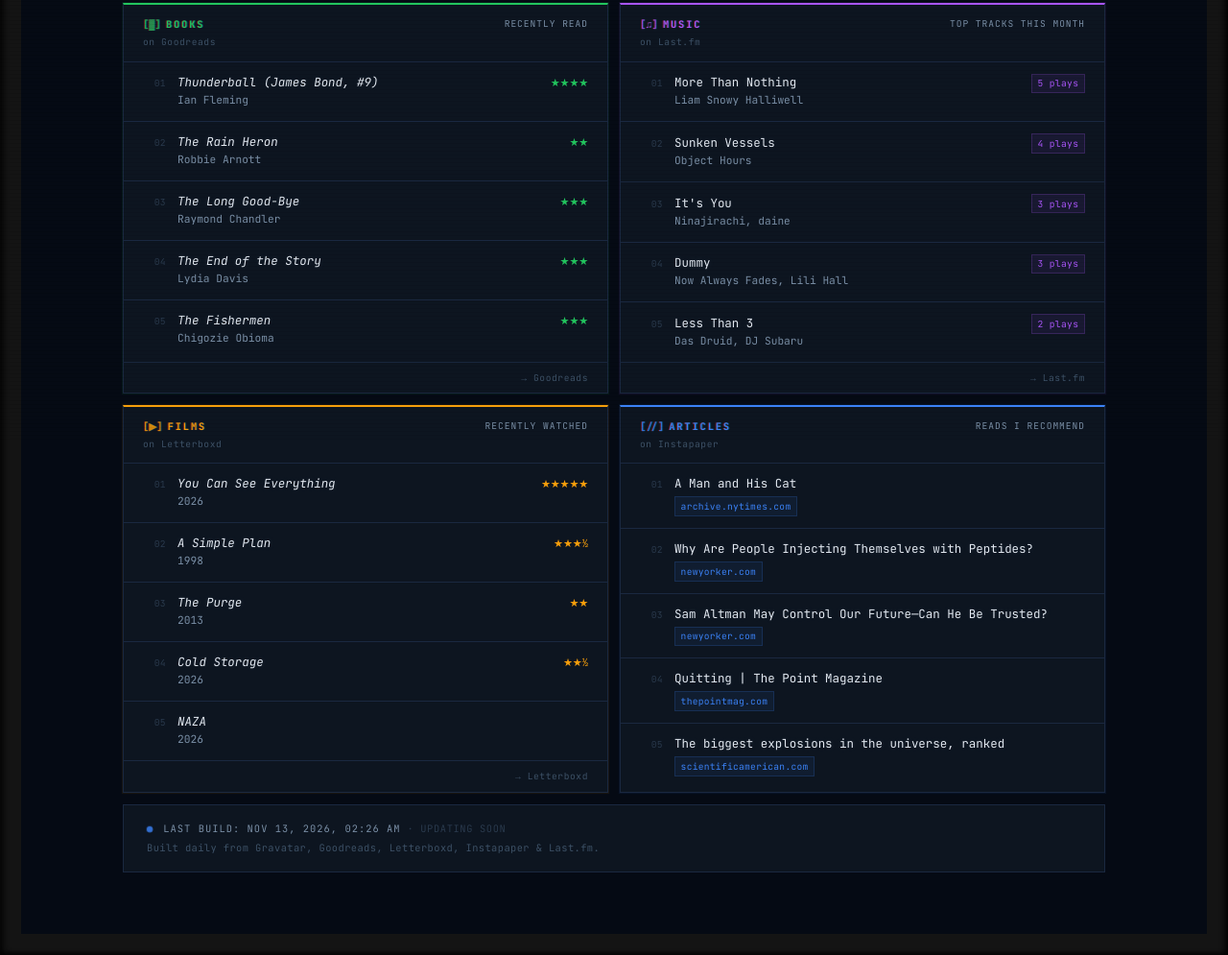
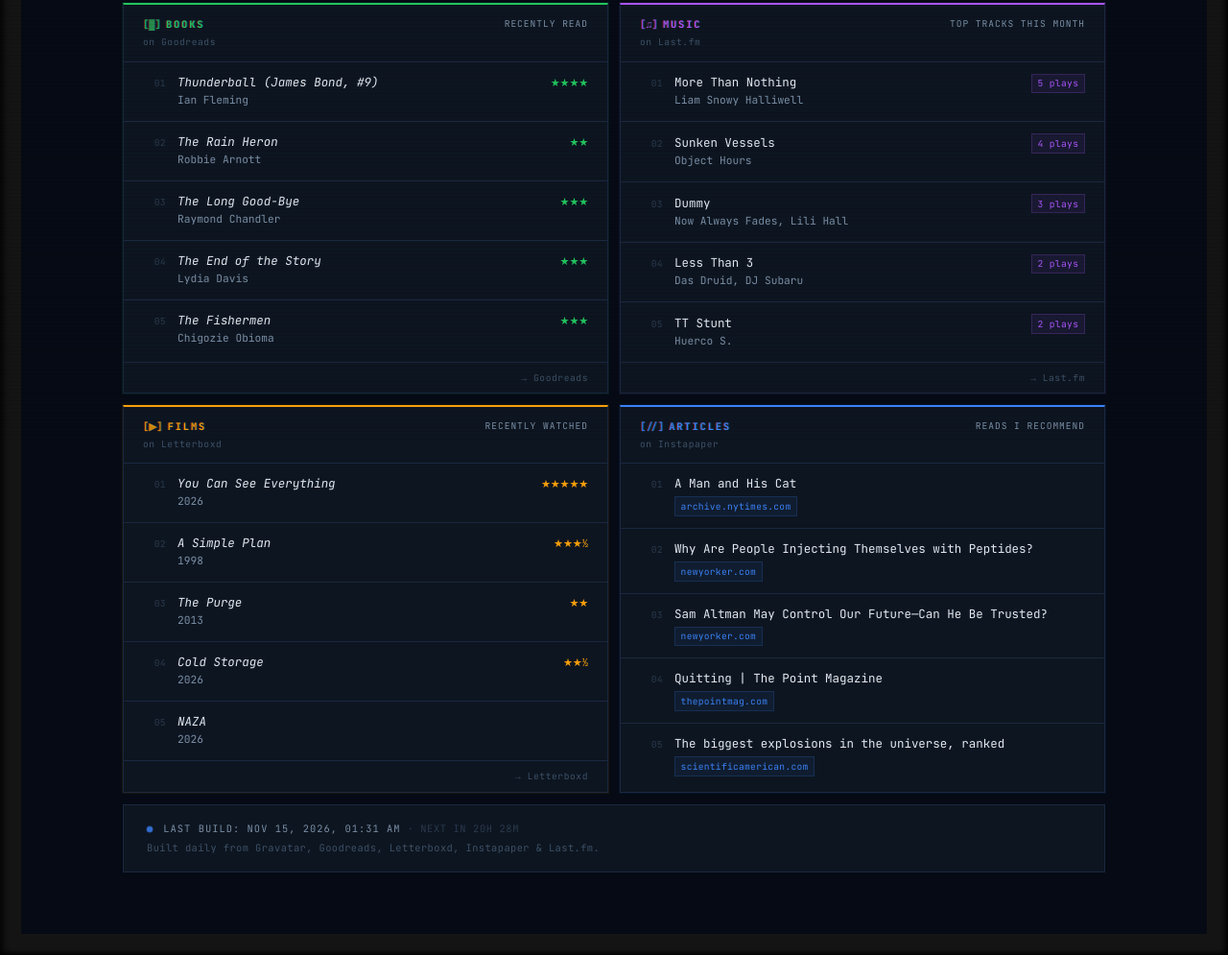
Before and after one commit to nicholas-sheehan/personal-website, a plain HTML site: page index.html in a window 1280 px wide. Shown: the part 339-1334 px from the top of the page at 96% size. Drawn offline with Linux system fonts and the light colour scheme; no server answers.

Commit message:
Update feeds [skip ci]

```diff
--- a/index.html
+++ b/index.html
@@ -1462,16 +1462,8 @@ main {
                   </div>
                   <span class="row-meta"><span class="play-count">4 plays</span></span>
                 </div>
-                <div class="panel-row" role="button" tabindex="0" data-modal-type="music" data-title="It&#x27;s You" data-artist="Ninajirachi, daine" data-plays="3" data-url="https://www.last.fm/music/Ninajirachi,+daine/_/It%27s+You">
+                <div class="panel-row" role="button" tabindex="0" data-modal-type="music" data-title="Dummy" data-artist="Now Always Fades, Lili Hall" data-plays="3" data-url="https://www.last.fm/music/Now+Always+Fades,+Lili+Hall/_/Dummy">
                   <span class="row-index">03</span>
-                  <div class="row-content">
-                    <div class="track-title">It&#x27;s You</div>
-                    <div class="track-artist">Ninajirachi, daine</div>
-                  </div>
-                  <span class="row-meta"><span class="play-count">3 plays</span></span>
-                </div>
-                <div class="panel-row" role="button" tabindex="0" data-modal-type="music" data-title="Dummy" data-artist="Now Always Fades, Lili Hall" data-plays="3" data-url="https://www.last.fm/music/Now+Always+Fades,+Lili+Hall/_/Dummy">
-                  <span class="row-index">04</span>
                   <div class="row-content">
                     <div class="track-title">Dummy</div>
                     <div class="track-artist">Now Always Fades, Lili Hall</div>
@@ -1479,10 +1471,18 @@ main {
                   <span class="row-meta"><span class="play-count">3 plays</span></span>
                 </div>
                 <div class="panel-row" role="button" tabindex="0" data-modal-type="music" data-title="Less Than 3" data-artist="Das Druid, DJ Subaru" data-plays="2" data-url="https://www.last.fm/music/Das+Druid,+DJ+Subaru/_/Less+Than+3">
-                  <span class="row-index">05</span>
+                  <span class="row-index">04</span>
                   <div class="row-content">
                     <div class="track-title">Less Than 3</div>
                     <div class="track-artist">Das Druid, DJ Subaru</div>
+                  </div>
+                  <span class="row-meta"><span class="play-count">2 plays</span></span>
+                </div>
+                <div class="panel-row" role="button" tabindex="0" data-modal-type="music" data-title="TT Stunt" data-artist="Huerco S." data-plays="2" data-url="https://www.last.fm/music/Huerco+S./_/TT+Stunt" data-bio="Huerco S. is the primary recording/performing alias of Brian Leeds, an American producer and DJ based in Brooklyn and originally from Kansas City. Leeds, under this moniker, has released two full-length albums – Colonial Patterns in 2013 and For Those of You Who Have Never (and Also Those Who Hav…">
+                  <span class="row-index">05</span>
+                  <div class="row-content">
+                    <div class="track-title">TT Stunt</div>
+                    <div class="track-artist">Huerco S.</div>
                   </div>
                   <span class="row-meta"><span class="play-count">2 plays</span></span>
                 </div>
@@ -1605,7 +1605,7 @@ main {
           <!-- ── FOOTER ─────────────────────────────────── -->
           <footer class="colophon">
 <!-- updated:start -->
-            <p class="colophon-timestamp"><span class="pulse-dot" aria-hidden="true"></span> Last build: <span class="colophon-buildtime" data-built="2026-11-13T02:26:34Z">13 Nov 2026 at 02:26 UTC</span><span class="next-update" data-next="2026-11-13T22:00:00Z"></span></p>
+            <p class="colophon-timestamp"><span class="pulse-dot" aria-hidden="true"></span> Last build: <span class="colophon-buildtime" data-built="2026-11-15T01:31:23Z">15 Nov 2026 at 01:31 UTC</span><span class="next-update" data-next="2026-11-15T22:00:00Z"></span></p>
 <!-- updated:end -->
             <p class="colophon-credits">Built daily from Gravatar, Goodreads, Letterboxd, Instapaper &amp; Last.fm.</p>
           </footer>
```
